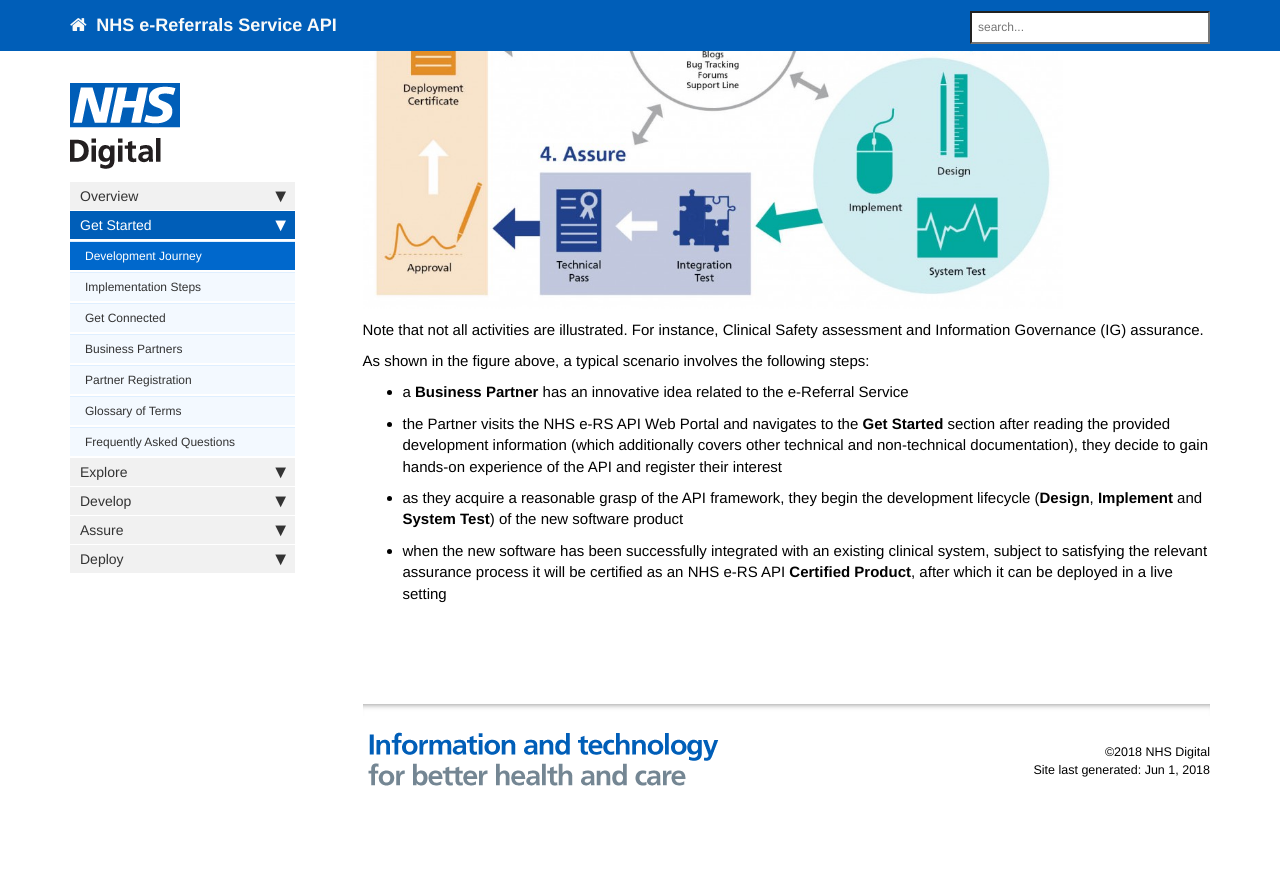
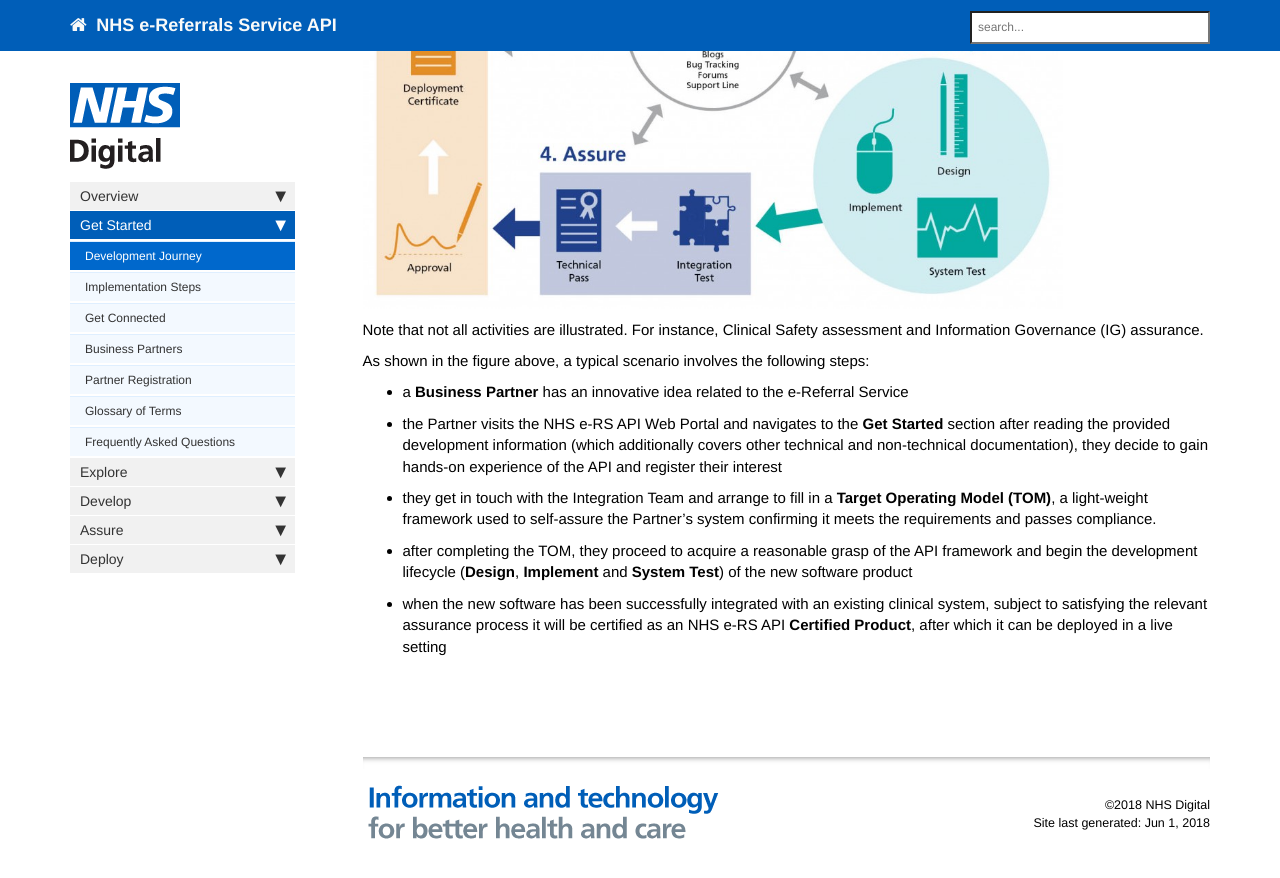
Before and after one commit to wurble369/websitetest, a Jekyll site: the page built from pages/getstarted/getstarted_development_journey.md, in a window 1280 px wide and 900 px high, scrolled down 524 px. Shown: the top 878 px of the window. Built offline with Jekyll 4.4.1, drawn with Linux system fonts in a browser that asks for light colours; nearby versions of some CDN libraries; comment, search, counter and statistics services are not loaded; before the commit the page ends 1372 px from its top, so only the background shows below that.

Commit message:
Added TOM

```diff
--- a/pages/getstarted/getstarted_development_journey.md
+++ b/pages/getstarted/getstarted_development_journey.md
@@ -18,8 +18,9 @@ As shown in the figure above, a typical scenario involves the following steps:
 * a **Business Partner** has an innovative idea related to the e-Referral Service
 * the Partner visits the NHS e-RS API Web Portal and navigates to the **Get Started** section
 after reading the provided development information (which additionally covers other technical and non-technical documentation), they decide to gain hands-on experience of the API and register their interest
+* they get in touch with the Integration Team and arrange to fill in a **Target Operating Model (TOM)**, a light-weight framework used to self-assure the Partner's system confirming it meets the requirements and passes compliance.
 <!-- * still on the Web Portal, they navigate to the API Console that allows them to Explore individual API operations (Subject to access provision) -->
-* as they acquire a reasonable grasp of the API framework, they begin the development lifecycle (**Design**, **Implement** and **System Test**) of the new software product
+* after completing the TOM, they proceed to acquire a reasonable grasp of the API framework and begin the development lifecycle (**Design**, **Implement** and **System Test**) of the new software product
 <!-- * during this process, the Web Portal provides all the necessary Support including code samples, forums, and bug tracking features -->
 <!-- * the Ecosystem will provide test environments for both **System Tests** as well as **Integration Tests** -->
 * when the new software has been successfully integrated with an existing clinical system, subject to satisfying the relevant assurance process it will be certified as an NHS e-RS API **Certified Product**, after which it can be deployed in a live setting
```
